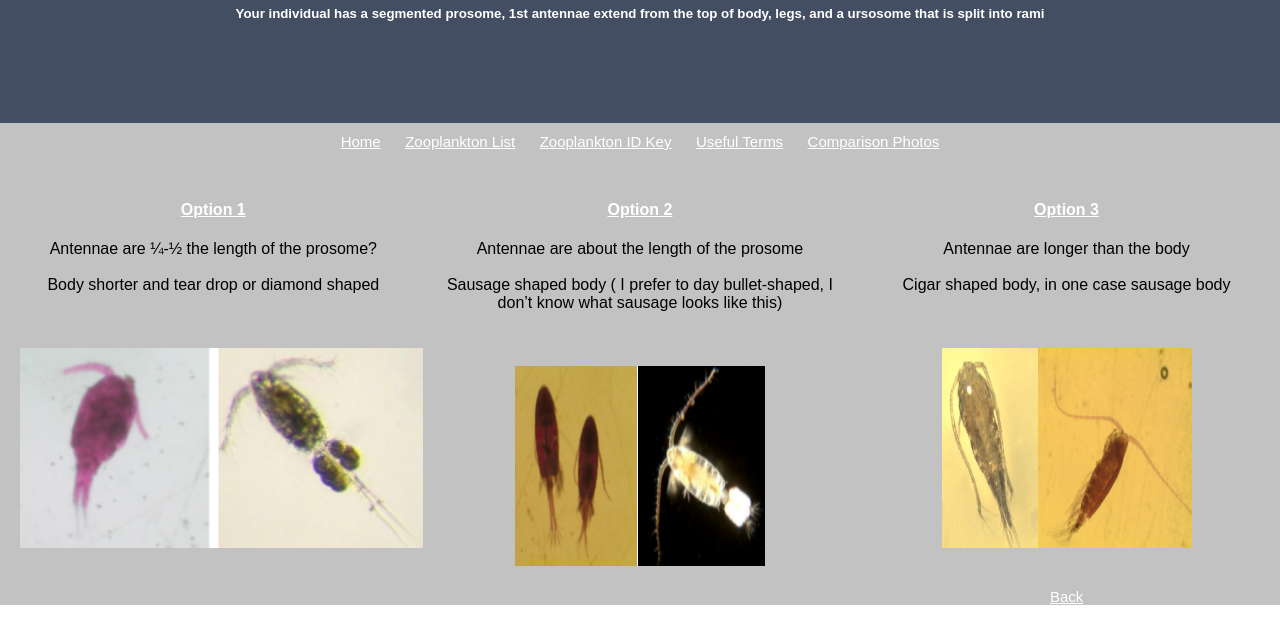
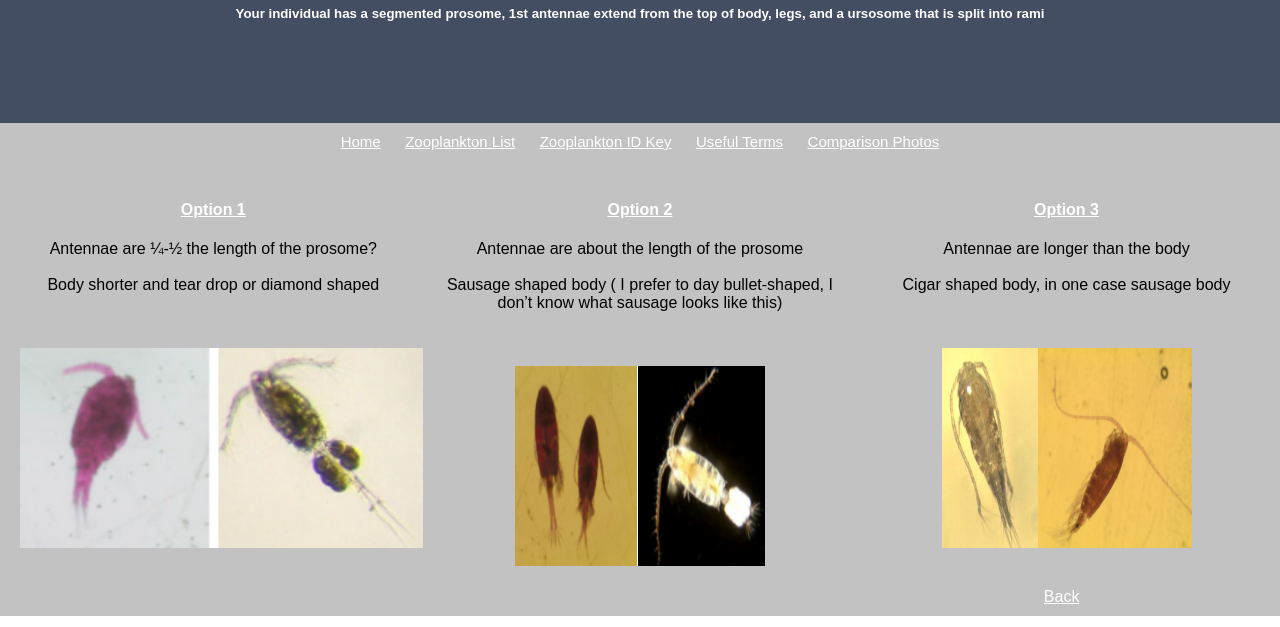
Before and after one commit to kimisarobot/kimisarobot.github.io, a plain HTML site: page KeyCopepod.html in a window 1280 px wide. Shown: the part 173-800 px from the top of the page. Drawn offline with Linux system fonts and the light colour scheme.

Commit message:
Update KeyCopepod.html

```diff
--- a/KeyCopepod.html
+++ b/KeyCopepod.html
@@ -92,12 +92,11 @@ a:active {
   clear: both;
 }
 
-.footer {
+  .footer {
   background-color: #C2C2C2;
+  padding: 10px;
   text-align: center;
-  font-size: 15px;
-  margin: 0;
-  padding: 0;
+  font-size: 15;
 }
 </style>
 </head>
```
